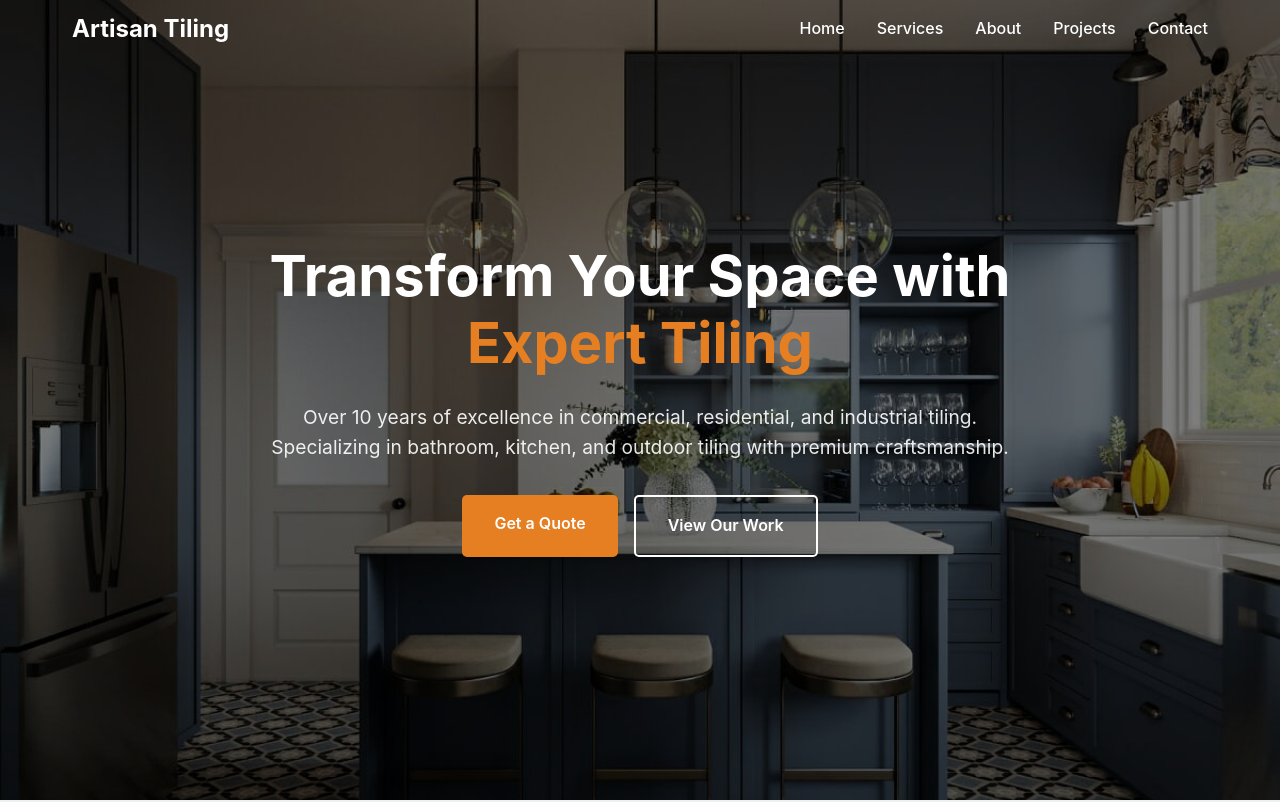
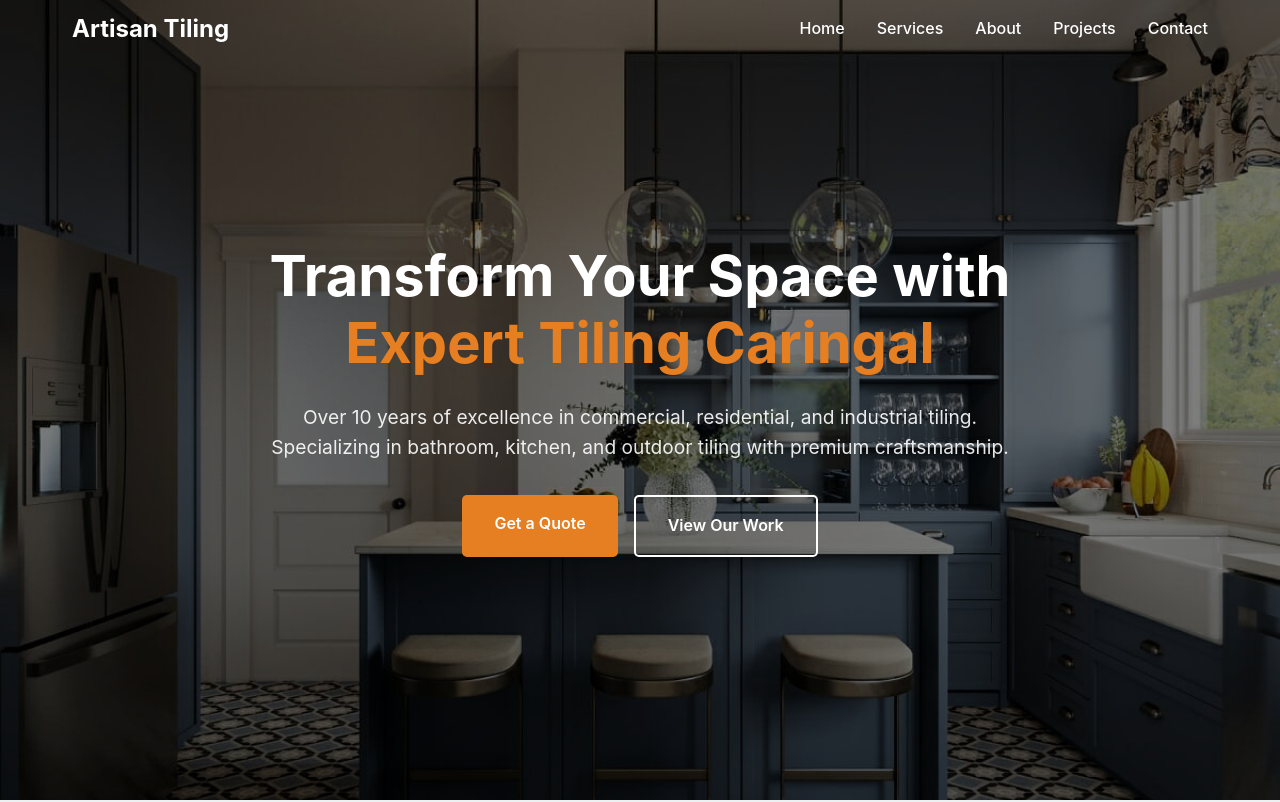
Before and after one commit to CaringalML/Artisan-Tiling-React-JS-Cloudfront, a React (Vite) app: page / in a window 1280 px wide. Shown: the top 802 px of the page. Built offline with nearby package versions, Linux system fonts and the light colour scheme.

Commit message:
caringal

```diff
--- a/src/components/Hero.jsx
+++ b/src/components/Hero.jsx
@@ -7,7 +7,7 @@ const Hero = () => {
       <div className="hero-content">
         <h1 className="hero-title">
           Transform Your Space with
-          <span className="highlight"> Expert Tiling</span>
+          <span className="highlight"> Expert Tiling Caringal</span>
         </h1>
         <p className="hero-subtitle">
           Over 10 years of excellence in commercial, residential, and industrial tiling. Specializing in bathroom, kitchen, and outdoor tiling with premium craftsmanship.
```
